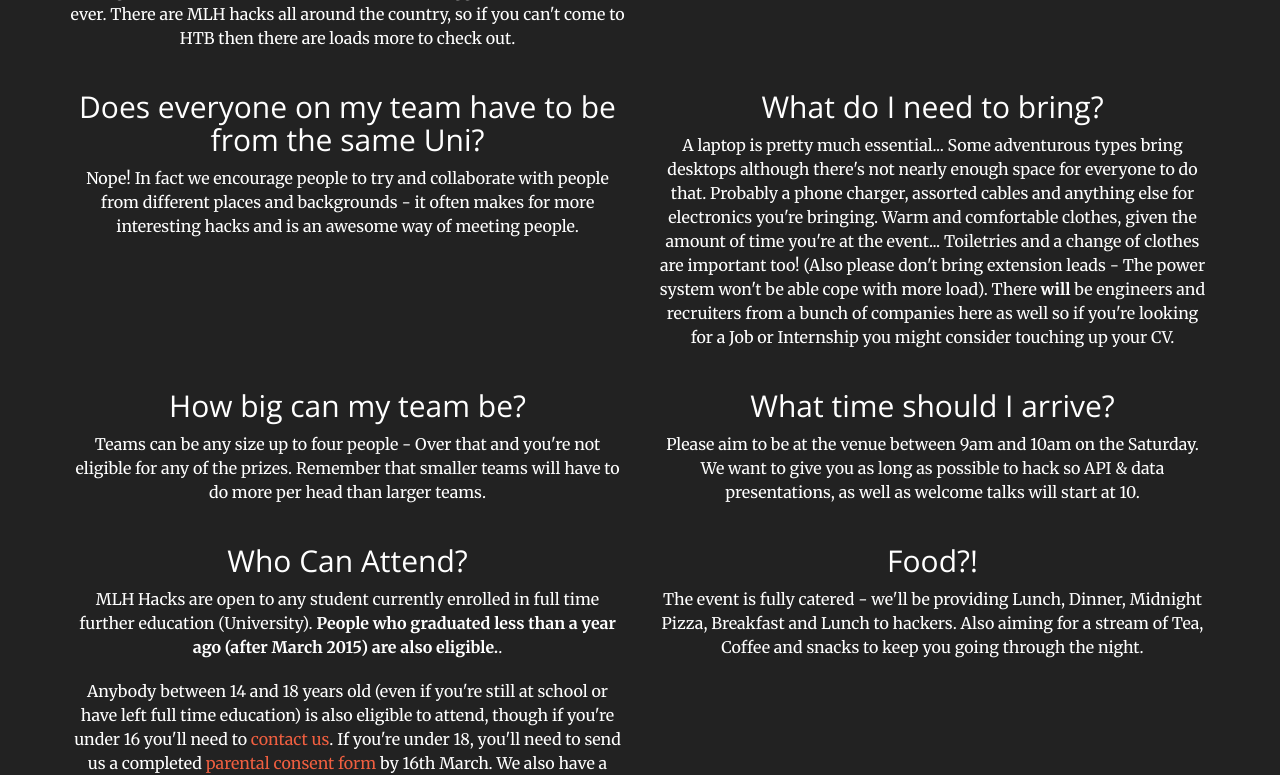
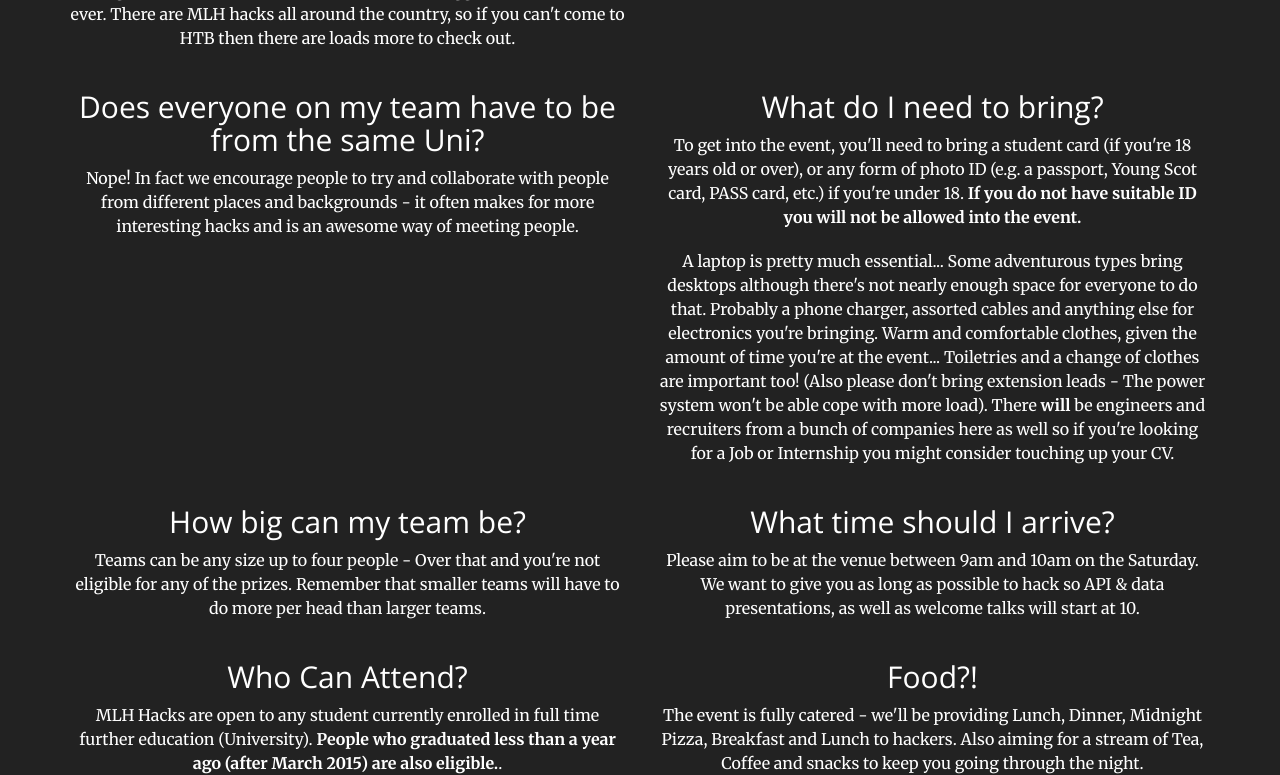
Before and after one commit to compsoc-edinburgh/htb16-site, a Jekyll site: the page built from index.html, in a window 1280 px wide and 900 px high, scrolled down 3155 px, cut to the strip 125-900 px from the top of the window. Built offline with Jekyll 4.4.1, drawn with Linux system fonts in a browser that asks for light colours.

Commit message:
Add info about ID

```diff
--- a/_includes/aside.html
+++ b/_includes/aside.html
@@ -46,6 +46,8 @@
                   </div>
                   <div class="col-sm-6">
                 <h2>What do I need to bring?</h2>
+                <p>To get into the event, you'll need to bring a student card (if you're 18 years old or over), or any form of photo ID (e.g. a passport, Young Scot card, PASS card, etc.) if you're under 18. <strong>If you do not have suitable ID you will not be allowed into the event.</strong></p>
+
                 <p>A laptop is pretty much essential... Some adventurous types bring desktops although there's not nearly enough space for everyone to do that. Probably a phone charger, assorted cables and anything else for electronics you're bringing. Warm and comfortable clothes, given the amount of time you're at the event... Toiletries and a change of clothes are important too! (Also please don't bring extension leads - The power system won't be able cope with more load). There <strong>will</strong> be engineers and recruiters from a bunch of companies here as well so if you're looking for a Job or Internship you might consider touching up your CV.</p>
                   </div>
                 </div><!-- /.row -->
```
